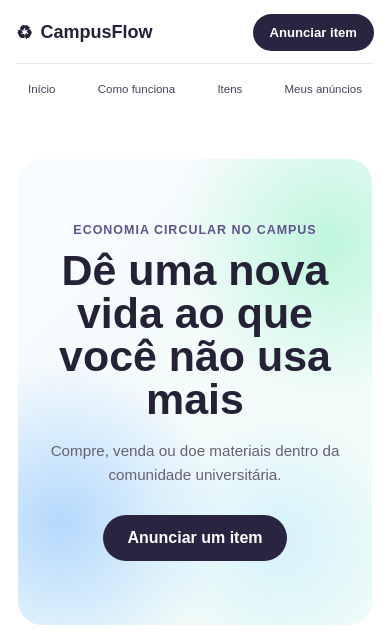
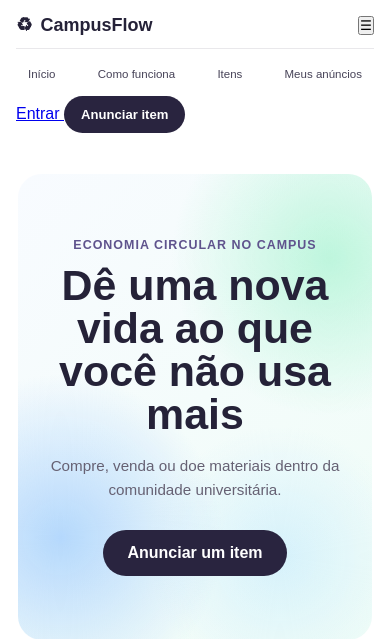
Before and after one commit to clara-paterno/CampusFlow-CircularEconomy, a Flask app: page / in a window 390 px wide. Shown: the top 639 px of the page. Run offline with Flask 3, Linux system fonts and the light colour scheme; data that the repository does not hold is empty.

Commit message:
feat(ui): add mobile menu interactions and logout action

```diff
--- a/templates/index.html
+++ b/templates/index.html
@@ -39,7 +39,18 @@
         <span>CampusFlow</span>
     </a>
 
+    <button
+        type="button"
+        class="botao-menu-mobile"
+        id="botao-menu-mobile"
+        aria-label="Abrir menu"
+        aria-expanded="false"
+    >
+        ☰
+    </button>
+
     <nav class="menu">
+
         <a href="{{ url_for('pagina_inicial') }}">
             Início
         </a>
@@ -52,10 +63,34 @@
             Itens
         </a>
 
-            <a href="/meus-anuncios">
+        <a href="{{ url_for('pagina_meus_anuncios') }}">
             Meus anúncios
         </a>
+
     </nav>
+
+   <div class="acoes-cabecalho">
+
+    {% if usuario_atual %}
+
+        <button
+            type="button"
+            id="botao-sair"
+            class="botao-conta-secundario"
+        >
+            Sair
+        </button>
+
+    {% else %}
+
+        <a
+            href="{{ url_for('pagina_login') }}"
+            class="botao-conta-secundario"
+        >
+            Entrar
+        </a>
+
+    {% endif %}
 
     <a
         href="{{ url_for('pagina_cadastrar') }}"
@@ -63,6 +98,8 @@
     >
         Anunciar item
     </a>
+
+</div>
 
 </header>
 
```
Lines whose indentation alone changed are shown as unchanged.
